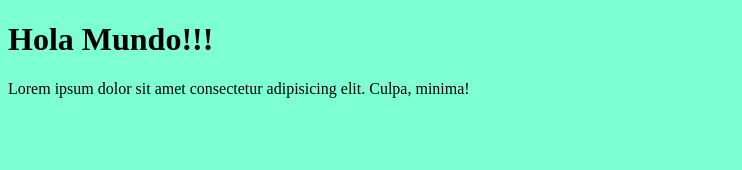
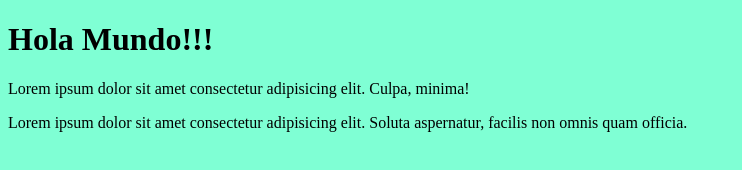
Before and after one commit to JoseMarin/jmm-bcn-html-01, a plain HTML site: page index.html in a window 1280 px wide. Shown: the whole page, without its empty margins (0-742 px from the left). Drawn offline with Linux system fonts and the light colour scheme.

Commit message:
Update index.html

```diff
--- a/index.html
+++ b/index.html
@@ -11,5 +11,7 @@
     <h1>Hola Mundo!!!</h1>
     <p>Lorem ipsum dolor sit amet consectetur adipisicing elit. Culpa, minima!</p>
 
+    <p>Lorem ipsum dolor sit amet consectetur adipisicing elit. Soluta aspernatur, facilis non omnis quam officia.</p>
+
 </body>
 </html>
```
